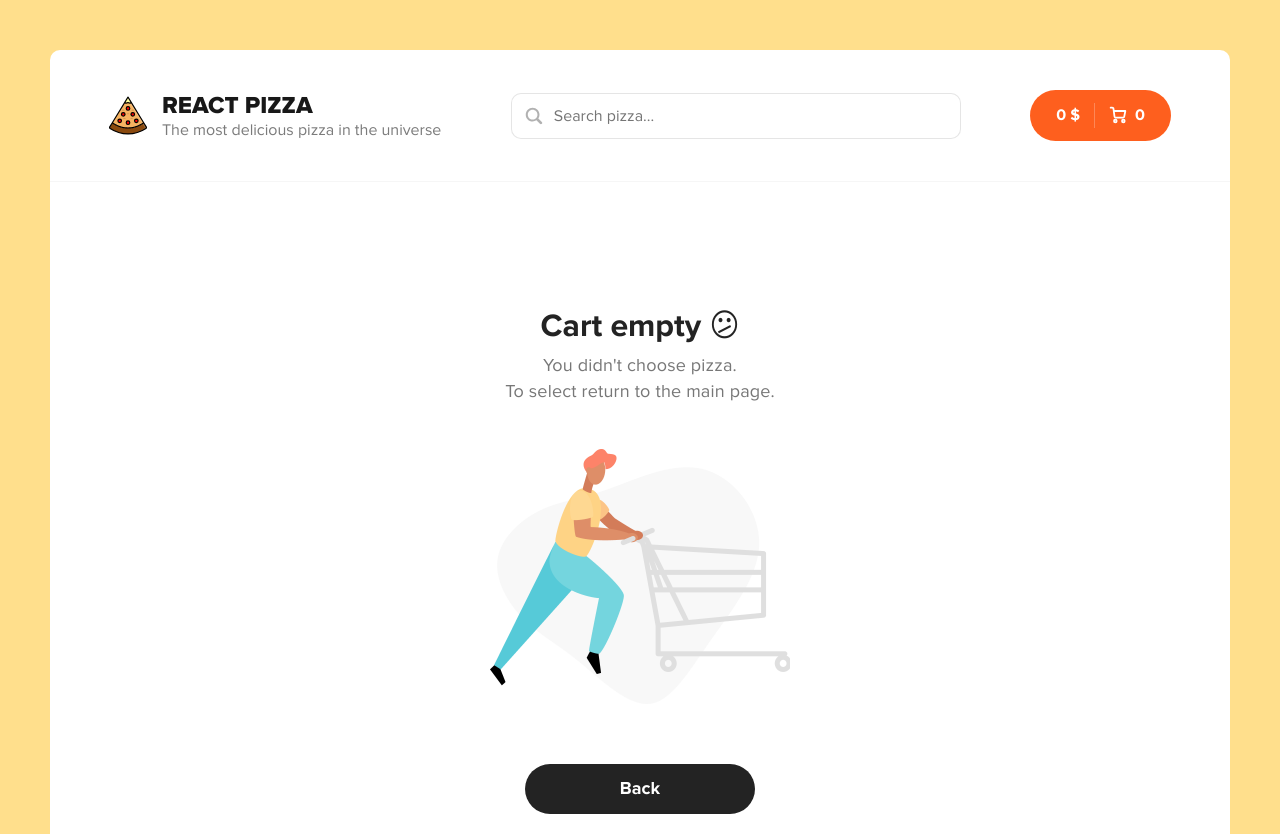
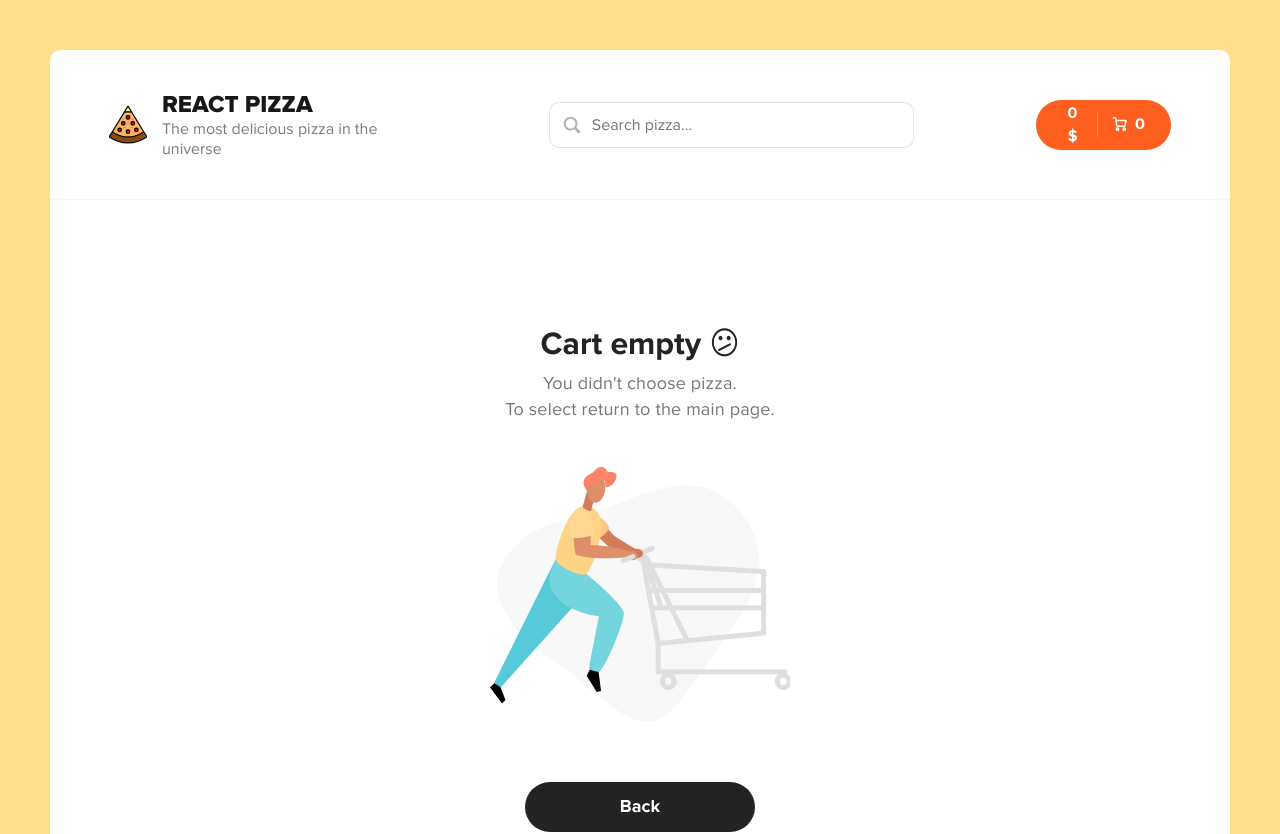
Before and after one commit to OvikGukeyan/React-Pizza, a React (Create React App) app: page /cart in a window 1280 px wide. Shown: the top 834 px of the page. Built offline with nearby package versions, Linux system fonts and the light colour scheme.

Commit message:
started-implementation-typeScript

```diff
--- a/package.json
+++ b/package.json
@@ -7,6 +7,10 @@
     "@testing-library/jest-dom": "^5.16.5",
     "@testing-library/react": "^13.4.0",
     "@testing-library/user-event": "^13.5.0",
+    "@types/jest": "^29.2.5",
+    "@types/node": "^18.11.18",
+    "@types/react": "^18.0.26",
+    "@types/react-dom": "^18.0.10",
     "axios": "^1.1.2",
     "lodash.debounce": "^4.0.8",
     "prop-types": "^15.8.1",
@@ -21,6 +25,7 @@
     "redux": "^4.2.0",
     "redux-thunk": "^2.4.1",
     "sass": "^1.55.0",
+    "typescript": "^4.9.4",
     "web-vitals": "^2.1.4"
   },
   "scripts": {
--- a/src/App.js
+++ b/src/App.tsx
@@ -1,9 +1,9 @@
+import React, { useState, createContext } from 'react';
 import { Header } from './components';
 import { Home, Cart } from './pages'
 import { Routes, Route } from "react-router-dom";
-import { useState, createContext } from 'react';
 
-export const searchContext = createContext('')
+export const searchContext = createContext<any>('');
 
 
 function App() {
--- a/src/components/Search/Search.jsx
+++ b/src/components/Search/Search.jsx
@@ -33,10 +33,12 @@ export function Search() {
 
     return (
         <div className={styles.search}>
-            <svg className={styles.icon} enableBackground="new 0 0 32 32" id="Glyph" version="1.1" viewBox="0 0 32 32" xmlns="http://www.w3.org/2000/svg" ><path d="M27.414,24.586l-5.077-5.077C23.386,17.928,24,16.035,24,14c0-5.514-4.486-10-10-10S4,8.486,4,14  s4.486,10,10,10c2.035,0,3.928-0.614,5.509-1.663l5.077,5.077c0.78,0.781,2.048,0.781,2.828,0  C28.195,26.633,28.195,25.367,27.414,24.586z M7,14c0-3.86,3.14-7,7-7s7,3.14,7,7s-3.14,7-7,7S7,17.86,7,14z" id="XMLID_223_" />
-            </svg>
-            <input ref={inputRef} value={localSearchValue} onChange={(e) => onInputChange(e.target.value)} className={styles.input} placeholder='Search pizza...' />
-            {localSearchValue && <svg onClick={onClear} className={styles.close} height="512px" id="Layer_1" version="1.1" viewBox="0 0 512 512" width="512px" xmlns="http://www.w3.org/2000/svg" ><path d="M437.5,386.6L306.9,256l130.6-130.6c14.1-14.1,14.1-36.8,0-50.9c-14.1-14.1-36.8-14.1-50.9,0L256,205.1L125.4,74.5  c-14.1-14.1-36.8-14.1-50.9,0c-14.1,14.1-14.1,36.8,0,50.9L205.1,256L74.5,386.6c-14.1,14.1-14.1,36.8,0,50.9  c14.1,14.1,36.8,14.1,50.9,0L256,306.9l130.6,130.6c14.1,14.1,36.8,14.1,50.9,0C451.5,423.4,451.5,400.6,437.5,386.6z" /></svg>}
+            <div className={styles.box}>
+                <svg className={styles.icon} enableBackground="new 0 0 32 32" id="Glyph" version="1.1" viewBox="0 0 32 32" xmlns="http://www.w3.org/2000/svg" ><path d="M27.414,24.586l-5.077-5.077C23.386,17.928,24,16.035,24,14c0-5.514-4.486-10-10-10S4,8.486,4,14  s4.486,10,10,10c2.035,0,3.928-0.614,5.509-1.663l5.077,5.077c0.78,0.781,2.048,0.781,2.828,0  C28.195,26.633,28.195,25.367,27.414,24.586z M7,14c0-3.86,3.14-7,7-7s7,3.14,7,7s-3.14,7-7,7S7,17.86,7,14z" id="XMLID_223_" />
+                </svg>
+                <input ref={inputRef} value={localSearchValue} onChange={(e) => onInputChange(e.target.value)} className={styles.input} placeholder='Search pizza...' />
+                {localSearchValue && <svg onClick={onClear} className={styles.close} height="512px" id="Layer_1" version="1.1" viewBox="0 0 512 512" width="512px" xmlns="http://www.w3.org/2000/svg" ><path d="M437.5,386.6L306.9,256l130.6-130.6c14.1-14.1,14.1-36.8,0-50.9c-14.1-14.1-36.8-14.1-50.9,0L256,205.1L125.4,74.5  c-14.1-14.1-36.8-14.1-50.9,0c-14.1,14.1-14.1,36.8,0,50.9L205.1,256L74.5,386.6c-14.1,14.1-14.1,36.8,0,50.9  c14.1,14.1,36.8,14.1,50.9,0L256,306.9l130.6,130.6c14.1,14.1,36.8,14.1,50.9,0C451.5,423.4,451.5,400.6,437.5,386.6z" /></svg>}
+            </div>
         </div>
     )
 }
--- a/src/components/Search/Search.module.scss
+++ b/src/components/Search/Search.module.scss
@@ -1,13 +1,20 @@
 .search {
+    width: 60%;
+    display: flex;
+    justify-content: center;
+
+    .box {
         position: relative;
+        width: 60%;
+    }
 
     .input {
         border: 1px solid rgba(0, 0, 0, 0.1);
         padding: 12px 20px;
         padding-left: 42px;
-      width: 450px;
         border-radius: 10px;
         font-size: 16px;
+        width: 100%;
 
         &:focus {
             border: 1px solid rgba(0, 0, 0, 0.2);
@@ -23,7 +30,8 @@
         left: 12px;
         top: 12px;
     }
-    .close{
+
+    .close {
         width: 20px;
         height: 20px;
         opacity: 0.3;
@@ -32,7 +40,7 @@
         top: 12px;
         cursor: pointer;
 
-      &:hover{
+        &:hover {
             opacity: 0.8;
 
         }
--- a/src/index.js
+++ b/src/index.tsx
@@ -4,14 +4,17 @@ import './scss/app.scss';
 import App from './App';
 import { BrowserRouter } from 'react-router-dom';
 import { Provider } from "react-redux";
-import  store  from "./redux/store";
+import store from "./redux/store";
 
-window.store = store;
-const root = ReactDOM.createRoot(document.getElementById('root'));
-root.render(
+const rootElem = document.getElementById('root');
+
+if (rootElem) {
+  const root = ReactDOM.createRoot(rootElem);
+  root.render(
     <BrowserRouter>
       <Provider store={store}>
         <App />
       </Provider>
     </BrowserRouter>
-);
+  );
+}
--- a/src/scss/components/_button.scss
+++ b/src/scss/components/_button.scss
@@ -134,6 +134,7 @@
     align-items: center;
     line-height: 23px;
     padding: 12px 25px;
+    height: 50px;
 
     svg {
       margin-right: 8px;
```
Also changed, not shown: tsconfig.json (added, +20 -0 lines), 1 other file (tests, documents, lock files or other folders). Lines whose indentation alone changed are shown as unchanged.
